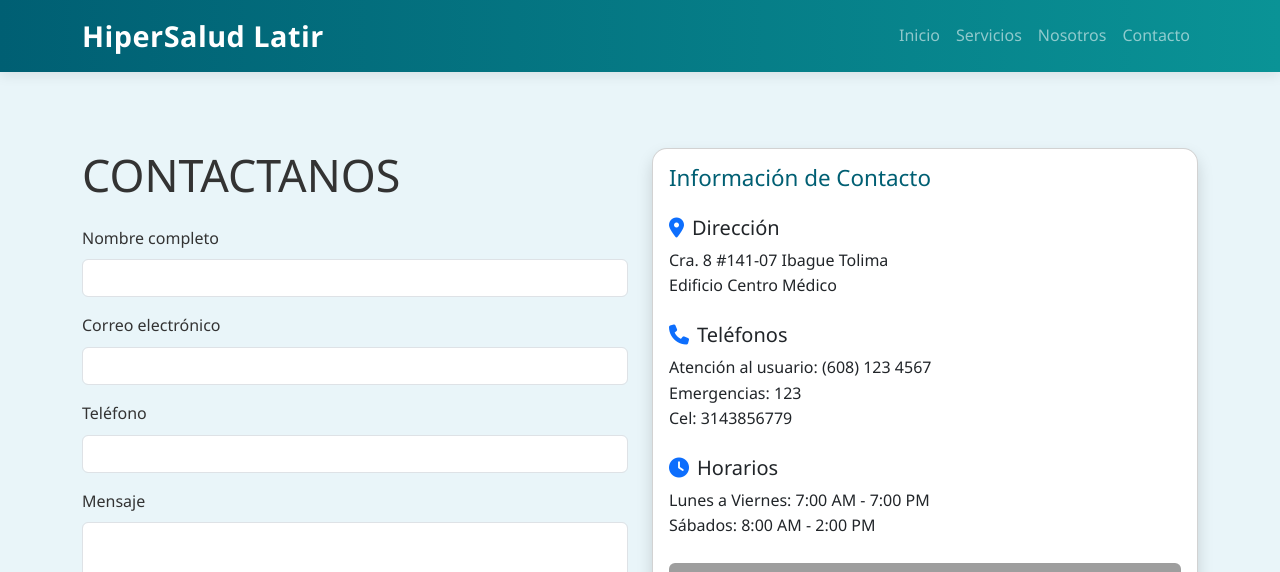
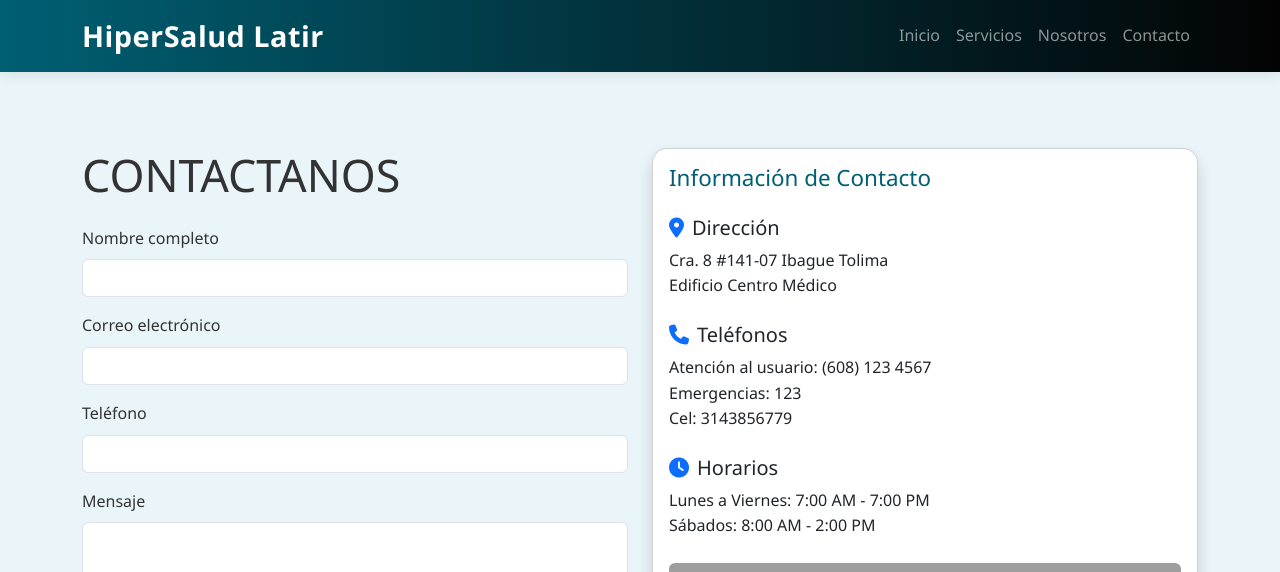
Before and after one commit to RACIEL81/HiperSalud, a Flask app: page /contacto in a window 1280 px wide. Shown: the top 572 px of the page. Run offline with Flask 3, Linux system fonts and the light colour scheme; grey boxes are pictures that could not be loaded.

Commit message:
Update style.css
Signed-off-by: RACIEL81 <98654451+RACIEL81@users.noreply.github.com>

```diff
--- a/static/css/style.css
+++ b/static/css/style.css
@@ -1,6 +1,6 @@
 :root {
     --primary-color: #005f73;    /* Azul médico principal */
-    --secondary-color: #0a9396;  /* Verde/azul complementario */
+    --secondary-color: #030303;  /* Verde/azul complementario */
     --accent-color: #94d2bd;     /* Toque fresco */
     --light-color: #e9f5f9;      /* Fondo claro actualizado */
     --dark-color: #1d3557;       /* Textos oscuros */
```
